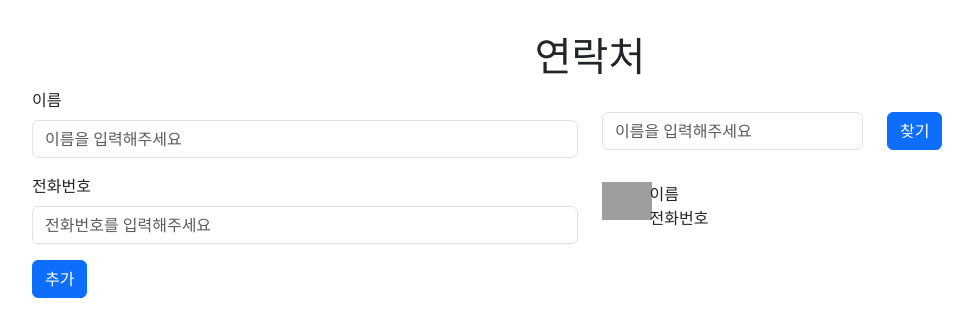
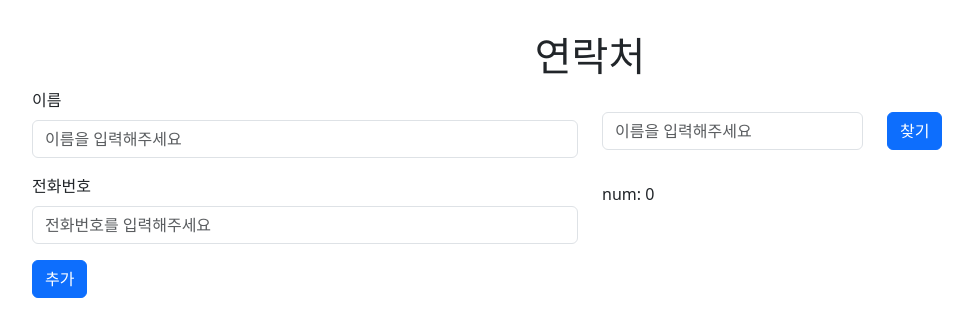
Before and after one commit to sjh709/redux-phonebook, a React (Create React App) app: page / in a window 1280 px wide. Shown: the top 336 px of the page, without its empty margins (50-1023 px from the left). Built offline with nearby package versions, Linux system fonts and the light colour scheme; grey boxes are pictures that could not be loaded.

Commit message:
추가: 이름으로 검색, 연락처 개수

```diff
--- a/src/App.css
+++ b/src/App.css
@@ -7,3 +7,11 @@
   margin-top: 1.5rem;
   margin-bottom: 2rem;
 }
+
+.contact-item {
+  margin-bottom: 0.5rem;
+}
+
+.item-count {
+  margin-bottom: 10px;
+}
--- a/src/component/ContactForm.js
+++ b/src/component/ContactForm.js
@@ -5,12 +5,14 @@ import { useDispatch } from 'react-redux';
 
 const ContactForm = () => {
   const [name, setName] = useState('');
-  const [phoneNumber, setPhoneNumber] = useState(0);
+  const [phoneNumber, setPhoneNumber] = useState('');
   const dispatch = useDispatch();
 
   const addContact = (event) => {
     event.preventDefault();
     dispatch({ type: 'ADD_CONTACT', payload: { name, phoneNumber } });
+    setName('');
+    setPhoneNumber('');
   };
 
   return (
--- a/src/component/ContactItem.js
+++ b/src/component/ContactItem.js
@@ -1,9 +1,9 @@
 import React from 'react';
 import { Row, Col } from 'react-bootstrap';
 
-const ContactItem = () => {
+const ContactItem = ({ item }) => {
   return (
-    <Row>
+    <Row className='contact-item'>
       <Col lg={1}>
         <img
           width={50}
@@ -11,8 +11,8 @@ const ContactItem = () => {
         ></img>
       </Col>
       <Col lg={11}>
-        <div>이름</div>
-        <div>전화번호</div>
+        <div>{item.name}</div>
+        <div>{item.phoneNumber}</div>
       </Col>
     </Row>
   );
--- a/src/component/ContactList.js
+++ b/src/component/ContactList.js
@@ -1,15 +1,31 @@
-import React from 'react';
+import React, { useEffect, useState } from 'react';
 import SearchBox from './SearchBox';
 import ContactItem from './ContactItem';
+import { useSelector } from 'react-redux';
 
 const ContactList = () => {
+  //   const { contactList, keyword } = useSelector((state) => state);
+  const contactList = useSelector((state) => state.contactList);
+  const keyword = useSelector((state) => state.keyword);
+  const [filteredList, setFilteredList] = useState([]);
+  useEffect(() => {
+    if (keyword !== '') {
+      let list = contactList.filter((item) => item.name.includes(keyword));
+      setFilteredList(list);
+    } else {
+      setFilteredList(contactList);
+    }
+  }, [keyword, contactList]);
   return (
     <>
       <div className='search-box'>
         <SearchBox />
       </div>
       <div>
-        <ContactItem />
+        <div className='item-count'>num: {filteredList.length}</div>
+        {filteredList.map((item, index) => (
+          <ContactItem key={index} item={item} />
+        ))}
       </div>
     </>
   );
--- a/src/component/SearchBox.js
+++ b/src/component/SearchBox.js
@@ -1,16 +1,31 @@
 import React from 'react';
+import { useState } from 'react';
 import { Row, Col, Form, Button } from 'react-bootstrap';
+import { useDispatch } from 'react-redux';
 
 const SearchBox = () => {
+  const [keyword, setKeyword] = useState('');
+  const dispatch = useDispatch();
+
+  const searchByName = (event) => {
+    event.preventDefault();
+    dispatch({ type: 'SEARCH_BY_USERNAME', payload: { keyword } });
+  };
   return (
+    <Form onSubmit={searchByName}>
       <Row>
         <Col>
-        <Form.Control type='text' placeholder='이름을 입력해주세요' />
+          <Form.Control
+            type='text'
+            placeholder='이름을 입력해주세요'
+            onChange={(event) => setKeyword(event.target.value)}
+          />
         </Col>
         <Col>
-        <Button>찾기</Button>
+          <Button type='submit'>찾기</Button>
         </Col>
       </Row>
+    </Form>
   );
 };
 
--- a/src/redux/reducer/reducer.js
+++ b/src/redux/reducer/reducer.js
@@ -1,5 +1,6 @@
 let initialState = {
   contactList: [],
+  keyword: '',
 };
 
 function reducer(state = initialState, action) {
@@ -16,6 +17,8 @@ function reducer(state = initialState, action) {
           },
         ],
       };
+    case 'SEARCH_BY_USERNAME':
+      return { ...state, keyword: payload.keyword };
     default:
       return { ...state };
   }
```
Lines whose indentation alone changed are shown as unchanged.
